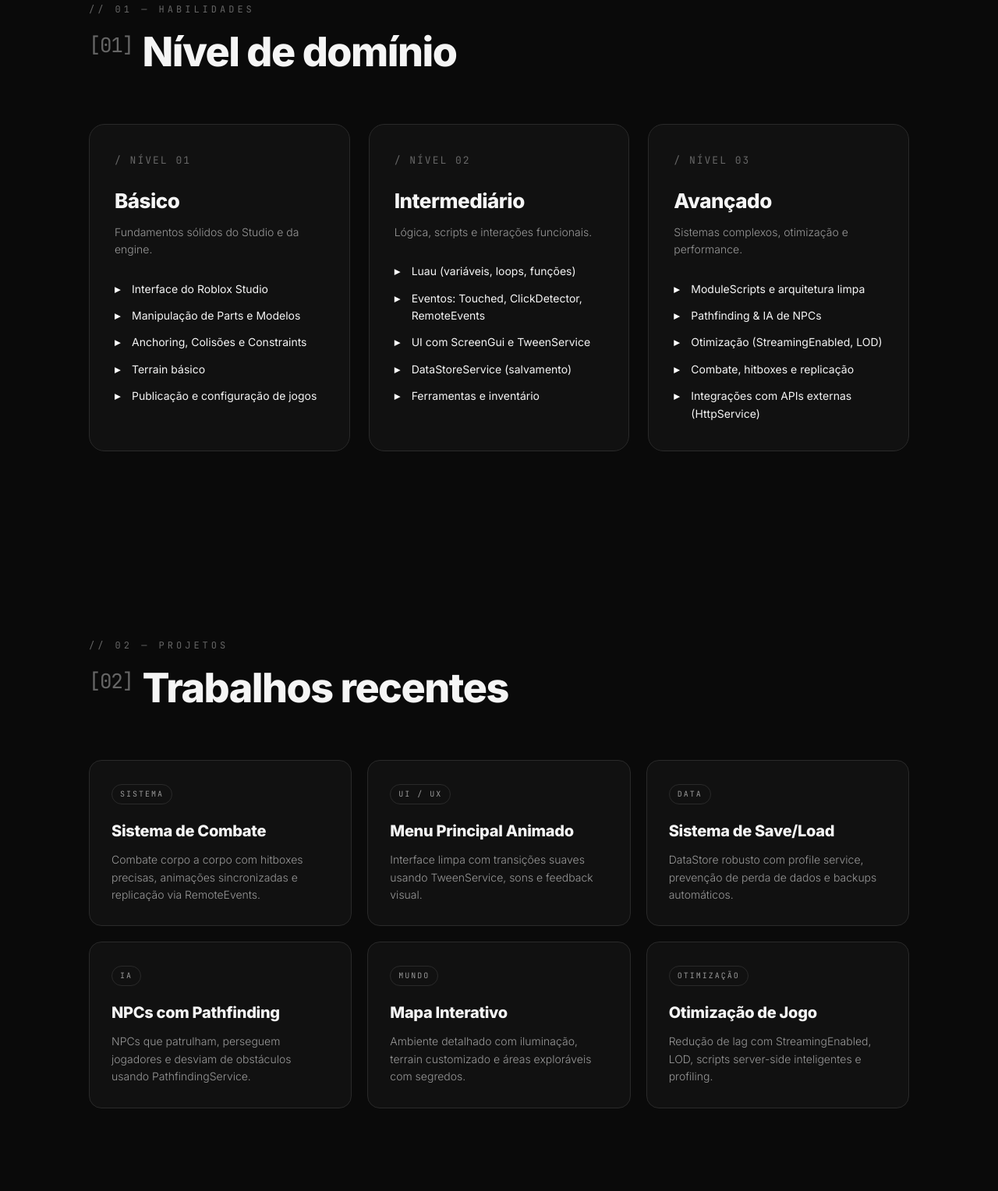
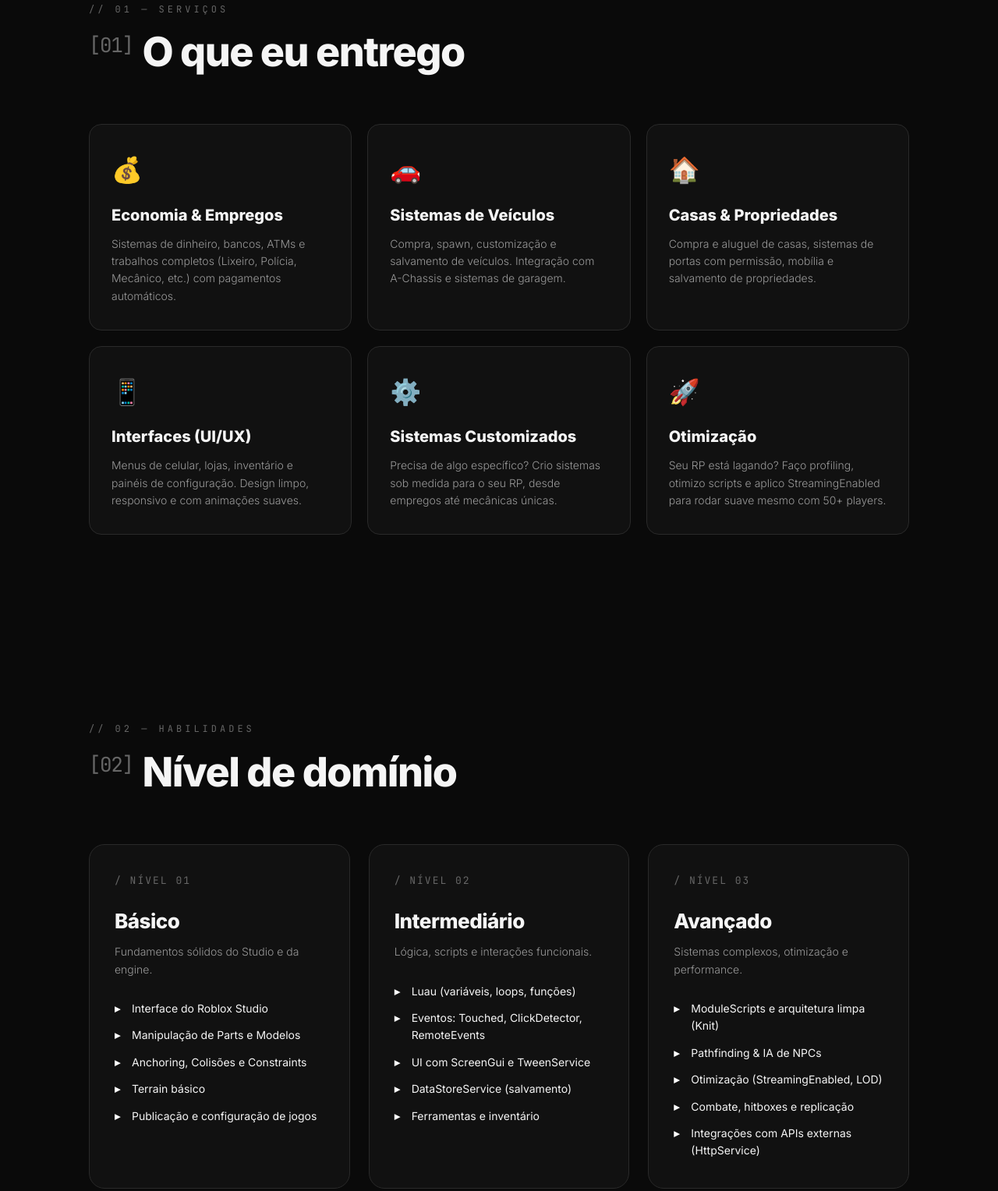
Before and after one commit to y4ssaki/portifolio, a plain HTML site: page index.html in a window 1280 px wide. Shown: the part 917-2445 px from the top of the page at 78% size. Drawn offline with Linux system fonts and the light colour scheme.

Commit message:
Revise portfolio title and add services section
Updated portfolio details and added services section.

```diff
--- a/index.html
+++ b/index.html
@@ -3,7 +3,7 @@
 <head>
 <meta charset="UTF-8">
 <meta name="viewport" content="width=device-width, initial-scale=1.0">
-<title>Portfólio | Roblox Studio — igorblessedbygod</title>
+<title>Portfólio | Roblox RP Developer — igorblessedbygod</title>
 <link href="https://fonts.googleapis.com/css2?family=Inter:wght@300;400;600;800;900&family=JetBrains+Mono:wght@400;700&display=swap" rel="stylesheet">
 <style>
   * { margin: 0; padding: 0; box-sizing: border-box; }
@@ -103,7 +103,7 @@
   .hero-subtitle {
     font-size: clamp(15px, 2vw, 18px);
     color: var(--gray-light);
-    max-width: 600px;
+    max-width: 650px;
     margin: 0 auto 32px;
     font-weight: 300;
   }
@@ -172,6 +172,45 @@
     font-size: 0.5em;
     vertical-align: super;
     margin-right: 12px;
+  }
+
+  /* ===== SERVIÇOS ===== */
+  .services-grid {
+    display: grid;
+    grid-template-columns: repeat(auto-fit, minmax(280px, 1fr));
+    gap: 20px;
+  }
+
+  .service-card {
+    background: var(--dark);
+    border: 1px solid var(--gray);
+    border-radius: 16px;
+    padding: 32px 28px;
+    transition: all 0.3s ease;
+  }
+
+  .service-card:hover {
+    border-color: var(--white);
+    transform: translateY(-4px);
+    background: var(--gray-dark);
+  }
+
+  .service-icon {
+    font-size: 32px;
+    margin-bottom: 16px;
+    display: block;
+  }
+
+  .service-card h3 {
+    font-size: 20px;
+    font-weight: 700;
+    margin-bottom: 10px;
+  }
+
+  .service-card p {
+    font-size: 14px;
+    color: var(--gray-light);
+    font-weight: 300;
   }
 
   /* ===== SKILLS ===== */
@@ -317,6 +356,29 @@
     transition: all 0.3s ease;
   }
 
+  /* ===== TOOLS ===== */
+  .tools-wrapper {
+    display: flex;
+    flex-wrap: wrap;
+    gap: 12px;
+  }
+
+  .tool-tag {
+    font-family: 'JetBrains Mono', monospace;
+    font-size: 13px;
+    padding: 12px 22px;
+    border: 1px solid var(--gray);
+    border-radius: 100px;
+    color: var(--gray-light);
+    transition: all 0.3s ease;
+  }
+
+  .tool-tag:hover {
+    border-color: var(--white);
+    color: var(--pure-white);
+    background: var(--gray-dark);
+  }
+
   /* ===== CONTACT ===== */
   .contact-section {
     text-align: center;
@@ -334,6 +396,13 @@
   .contact-title .outline {
     -webkit-text-stroke: 2px var(--white);
     color: transparent;
+  }
+
+  .contact-sub {
+    color: var(--gray-light);
+    margin-bottom: 40px;
+    font-weight: 300;
+    font-size: 16px;
   }
 
   .discord-tag {
@@ -419,27 +488,76 @@
 <!-- HERO -->
 <header>
   <div class="hero-content">
-    <div class="badge"><span></span>Disponível para projetos</div>
+    <div class="badge"><span></span>Aberto para comissões</div>
     <h1>
       ROBLOX<br>
-      <span class="outline">STUDIO</span><br>
-      DEVELOPER
+      <span class="outline">RP DEVELOPER</span><br>
+      SCRIPTER
     </h1>
     <p class="hero-subtitle">
-      Desenvolvedor focado em scripts, sistemas e experiências otimizadas.
-      Do básico ao avançado — construindo mundos que rodam suave.
+      Especializado em criar sistemas completos para jogos de <strong>Roleplay</strong>.
+      Economias, empregos, veículos, casas e interfaces limpas.
+      Do básico ao avançado — construindo experiências que rodam suave e vendem.
     </p>
     <div class="hero-user">igorblessedbygod</div>
     <div class="scroll-hint">↓ SCROLL</div>
   </div>
 </header>
 
-<!-- HABILIDADES -->
+<!-- SERVIÇOS -->
+<section id="services">
+  <div class="container">
+    <div class="section-header reveal">
+      <div class="section-label">// 01 — Serviços</div>
+      <h2><span class="num">[01]</span>O que eu entrego</h2>
+    </div>
+
+    <div class="services-grid">
+      <div class="service-card reveal">
+        <span class="service-icon">💰</span>
+        <h3>Economia & Empregos</h3>
+        <p>Sistemas de dinheiro, bancos, ATMs e trabalhos completos (Lixeiro, Polícia, Mecânico, etc.) com pagamentos automáticos.</p>
+      </div>
+
+      <div class="service-card reveal">
+        <span class="service-icon">🚗</span>
+        <h3>Sistemas de Veículos</h3>
+        <p>Compra, spawn, customização e salvamento de veículos. Integração com A-Chassis e sistemas de garagem.</p>
+      </div>
+
+      <div class="service-card reveal">
+        <span class="service-icon">🏠</span>
+        <h3>Casas & Propriedades</h3>
+        <p>Compra e aluguel de casas, sistemas de portas com permissão, mobília e salvamento de propriedades.</p>
+      </div>
+
+      <div class="service-card reveal">
+        <span class="service-icon">📱</span>
+        <h3>Interfaces (UI/UX)</h3>
+        <p>Menus de celular, lojas, inventário e painéis de configuração. Design limpo, responsivo e com animações suaves.</p>
+      </div>
+
+      <div class="service-card reveal">
+        <span class="service-icon">⚙️</span>
+        <h3>Sistemas Customizados</h3>
+        <p>Precisa de algo específico? Crio sistemas sob medida para o seu RP, desde empregos até mecânicas únicas.</p>
+      </div>
+
+      <div class="service-card reveal">
+        <span class="service-icon">🚀</span>
+        <h3>Otimização</h3>
+        <p>Seu RP está lagando? Faço profiling, otimizo scripts e aplico StreamingEnabled para rodar suave mesmo com 50+ players.</p>
+      </div>
+    </div>
+  </div>
+</section>
+
+<!-- SKILLS -->
 <section id="skills">
   <div class="container">
     <div class="section-header reveal">
-      <div class="section-label">// 01 — Habilidades</div>
-      <h2><span class="num">[01]</span>Nível de domínio</h2>
+      <div class="section-label">// 02 — Habilidades</div>
+      <h2><span class="num">[02]</span>Nível de domínio</h2>
     </div>
 
     <div class="levels">
@@ -474,7 +592,7 @@
         <h3>Avançado</h3>
         <p class="desc">Sistemas complexos, otimização e performance.</p>
         <ul class="skill-list">
-          <li>ModuleScripts e arquitetura limpa</li>
+          <li>ModuleScripts e arquitetura limpa (Knit)</li>
           <li>Pathfinding & IA de NPCs</li>
           <li>Otimização (StreamingEnabled, LOD)</li>
           <li>Combate, hitboxes e replicação</li>
@@ -485,50 +603,73 @@
   </div>
 </section>
 
-<!-- PROJETOS -->
+<!-- PROJETOS RP -->
 <section id="projects">
   <div class="container">
     <div class="section-header reveal">
-      <div class="section-label">// 02 — Projetos</div>
-      <h2><span class="num">[02]</span>Trabalhos recentes</h2>
+      <div class="section-label">// 03 — Projetos</div>
+      <h2><span class="num">[03]</span>Sistemas para RP</h2>
     </div>
 
     <div class="projects-grid">
       <div class="project reveal">
-        <span class="project-tag">Sistema</span>
-        <h4>Sistema de Combate</h4>
-        <p class="project-desc">Combate corpo a corpo com hitboxes precisas, animações sincronizadas e replicação via RemoteEvents.</p>
+        <span class="project-tag">Economia</span>
+        <h4>Sistema de Empregos</h4>
+        <p class="project-desc">Múltiplos trabalhos com tarefas, pagamentos automáticos, XP e sistema de níveis para os jogadores.</p>
+      </div>
+
+      <div class="project reveal">
+        <span class="project-tag">Veículos</span>
+        <h4>Garagem & Concessionária</h4>
+        <p class="project-desc">Compra de carros, spawn na garagem, customização de cores e salvamento por jogador.</p>
+      </div>
+
+      <div class="project reveal">
+        <span class="project-tag">Propriedades</span>
+        <h4>Sistema de Casas</h4>
+        <p class="project-desc">Compra e aluguel de casas, portas com permissão (trancar/destrancar) e mobília editável.</p>
       </div>
 
       <div class="project reveal">
         <span class="project-tag">UI / UX</span>
-        <h4>Menu Principal Animado</h4>
-        <p class="project-desc">Interface limpa com transições suaves usando TweenService, sons e feedback visual.</p>
+        <h4>Celular Interativo</h4>
+        <p class="project-desc">Interface de celular no jogo com apps de banco, emprego, configurações e chat local.</p>
       </div>
 
       <div class="project reveal">
         <span class="project-tag">Data</span>
-        <h4>Sistema de Save/Load</h4>
-        <p class="project-desc">DataStore robusto com profile service, prevenção de perda de dados e backups automáticos.</p>
+        <h4>DataStore Robusto</h4>
+        <p class="project-desc">Salvamento seguro de dinheiro, inventário, casas e veículos. Prevenção total contra perda de dados.</p>
       </div>
 
       <div class="project reveal">
-        <span class="project-tag">IA</span>
-        <h4>NPCs com Pathfinding</h4>
-        <p class="project-desc">NPCs que patrulham, perseguem jogadores e desviam de obstáculos usando PathfindingService.</p>
+        <span class="project-tag">Segurança</span>
+        <h4>Anti-Exploit</h4>
+        <p class="project-desc">Proteção contra hackers, verificação server-side e sistemas anti-dupe para a economia do jogo.</p>
       </div>
+    </div>
+  </div>
+</section>
 
-      <div class="project reveal">
-        <span class="project-tag">Mundo</span>
-        <h4>Mapa Interativo</h4>
-        <p class="project-desc">Ambiente detalhado com iluminação, terrain customizado e áreas exploráveis com segredos.</p>
-      </div>
+<!-- FERRAMENTAS -->
+<section id="tools">
+  <div class="container">
+    <div class="section-header reveal">
+      <div class="section-label">// 04 — Ferramentas</div>
+      <h2><span class="num">[04]</span>Meu workflow</h2>
+    </div>
 
-      <div class="project reveal">
-        <span class="project-tag">Otimização</span>
-        <h4>Otimização de Jogo</h4>
-        <p class="project-desc">Redução de lag com StreamingEnabled, LOD, scripts server-side inteligentes e profiling.</p>
-      </div>
+    <div class="tools-wrapper reveal">
+      <span class="tool-tag">Roblox Studio</span>
+      <span class="tool-tag">Luau</span>
+      <span class="tool-tag">Rojo</span>
+      <span class="tool-tag">VS Code</span>
+      <span class="tool-tag">Git / GitHub</span>
+      <span class="tool-tag">Knit Framework</span>
+      <span class="tool-tag">ProfileService</span>
+      <span class="tool-tag">TweenService</span>
+      <span class="tool-tag">DataStoreService</span>
+      <span class="tool-tag">PathfindingService</span>
     </div>
   </div>
 </section>
@@ -536,12 +677,16 @@
 <!-- CONTATO -->
 <section class="contact-section">
   <div class="container">
-    <div class="section-label reveal">// 03 — Contato</div>
+    <div class="section-label reveal">// 05 — Contato</div>
     <h2 class="contact-title reveal">
       VAMOS<br>
       <span class="outline">TRABALHAR</span><br>
       JUNTOS
     </h2>
+    <p class="contact-sub reveal">
+      Disponível para comissões e contratos de longo prazo.<br>
+      Chame no Discord para orçamento ou dúvidas.
+    </p>
     <div class="reveal" style="margin-top: 40px;">
       <a href="https://discord.com/users/793536636973613087" target="_blank" rel="noopener" class="discord-tag">
         <svg viewBox="0 0 24 24"><path d="M20.317 4.37a19.79 19.79 0 0 0-4.885-1.515.074.074 0 0 0-.079.037c-.21.375-.444.864-.608 1.25a18.27 18.27 0 0 0-5.487 0 12.64 12.64 0 0 0-.617-1.25.077.077 0 0 0-.079-.037A19.736 19.736 0 0 0 3.677 4.37a.07.07 0 0 0-.032.027C.533 9.046-.32 13.58.099 18.058a.082.082 0 0 0 .031.057 19.9 19.9 0 0 0 5.993 3.03.078.078 0 0 0 .084-.028c.462-.63.874-1.295 1.226-1.994a.076.076 0 0 0-.041-.106 13.107 13.107 0 0 1-1.872-.892.077.077 0 0 1-.008-.128c.126-.094.252-.192.372-.291a.074.074 0 0 1 .077-.01c3.928 1.793 8.18 1.793 12.062 0a.074.074 0 0 1 .078.01c.12.098.246.198.373.292a.077.077 0 0 1-.006.127 12.299 12.299 0 0 1-1.873.892.077.077 0 0 0-.041.107c.36.698.772 1.362 1.225 1.993a.076.076 0 0 0 .084.028 19.839 19.839 0 0 0 6.002-3.03.077.077 0 0 0 .032-.054c.5-5.177-.838-9.674-3.549-13.66a.061.061 0 0 0-.031-.03zM8.02 15.33c-1.183 0-2.157-1.085-2.157-2.419 0-1.333.956-2.419 2.157-2.419 1.21 0 2.176 1.096 2.157 2.42 0 1.333-.956 2.418-2.157 2.418zm7.975 0c-1.183 0-2.157-1.085-2.157-2.419 0-1.333.955-2.419 2.157-2.419 1.21 0 2.176 1.096 2.157 2.42 0 1.333-.946 2.418-2.157 2.418z"/></svg>
```
